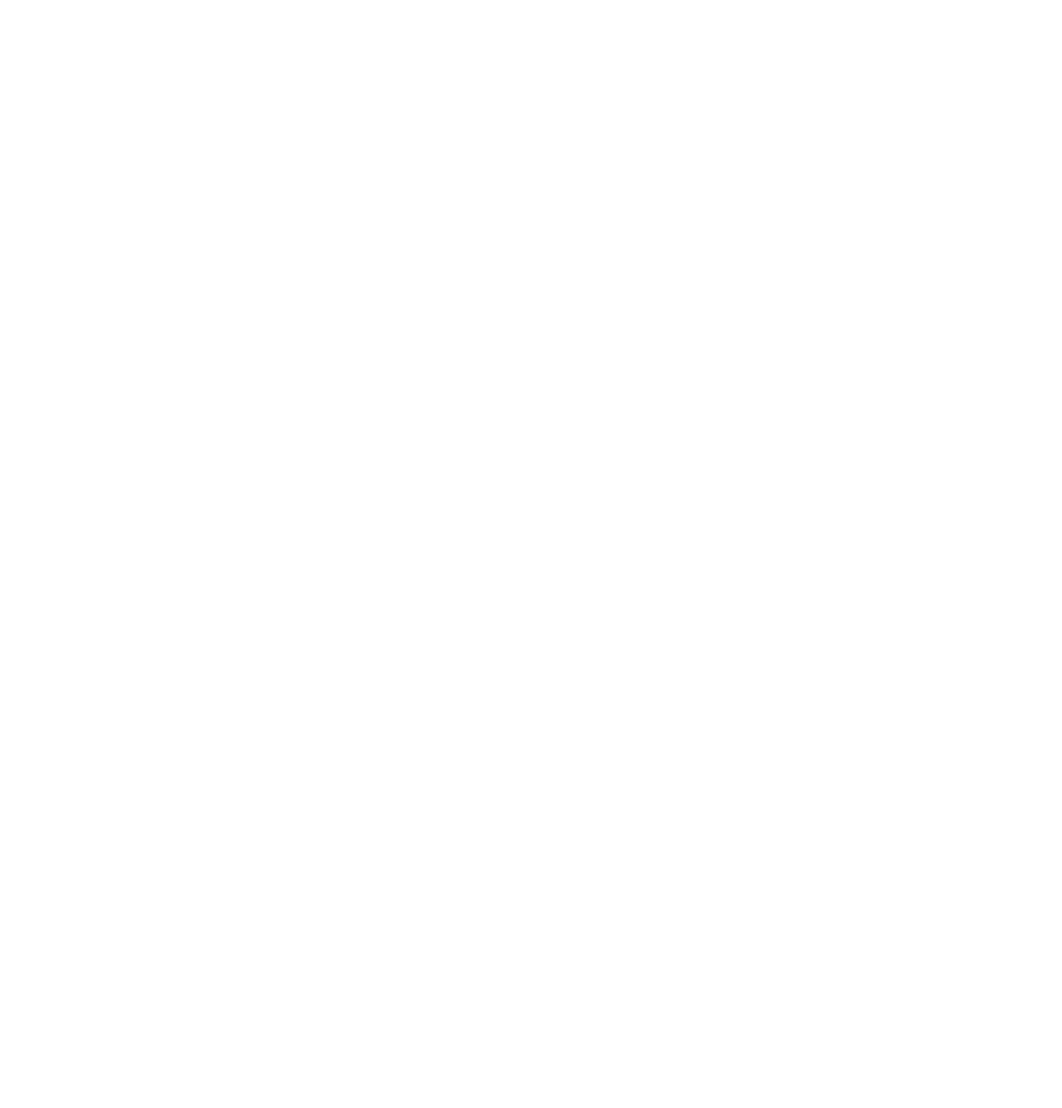
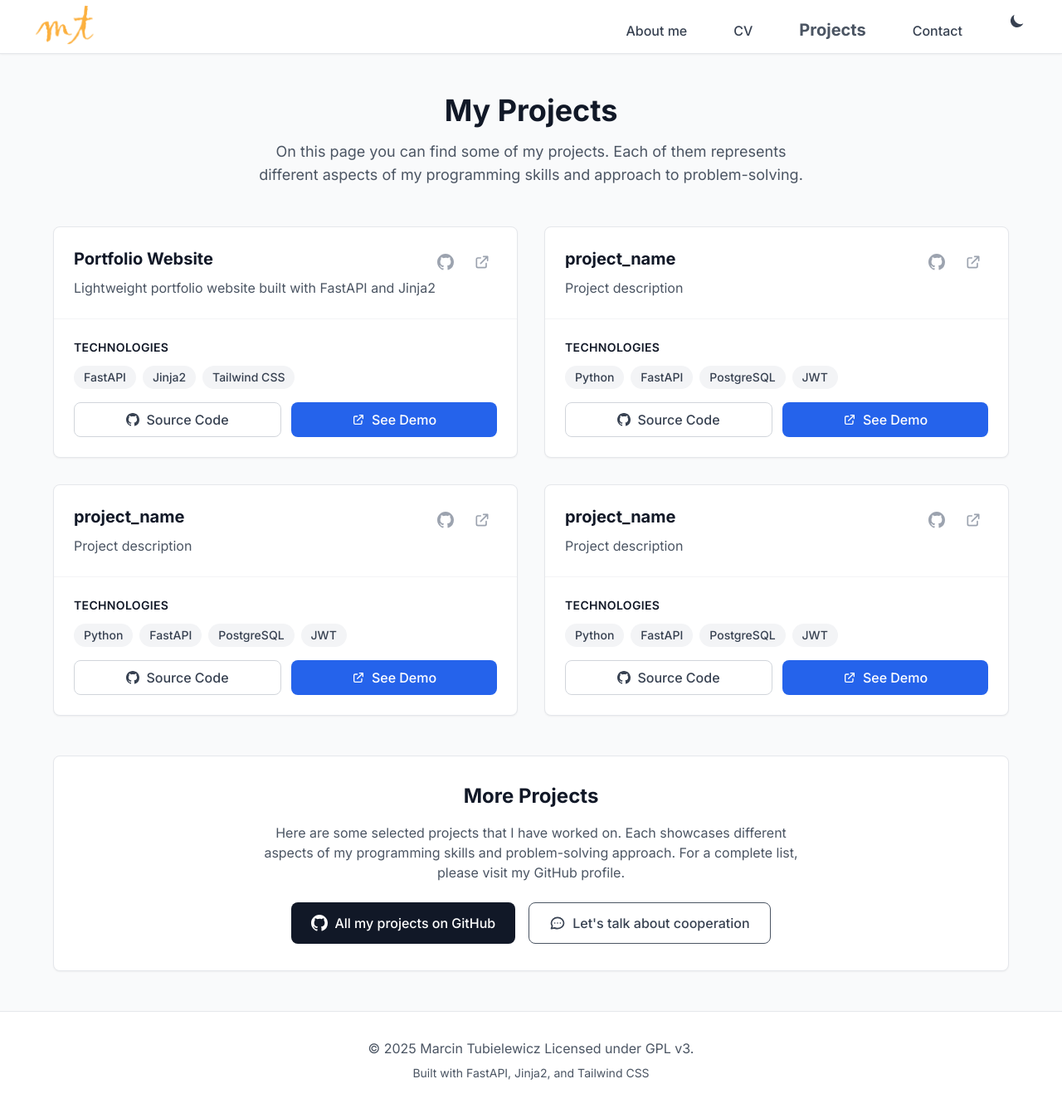
Before and after one commit to marcintubielewicz/marcintubielewicz.github.io, a FastAPI app: page /projects in a window 1280 px wide. Before the commit the page is empty. Shown: the whole page at 83% size. Before the commit the page ends 800 px from the top, so only its background shows below. Run offline with FastAPI, Linux system fonts and the light colour scheme; some libraries are stand-ins or nearby versions.

Commit message:
code refactoring, add projects subpage

```diff
--- a/main.py
+++ b/main.py
@@ -18,9 +18,30 @@
         "title": "Portfolio Website",
         "description": "Lightweight portfolio website built with FastAPI and Jinja2",
         "technologies": ["FastAPI", "Jinja2", "Tailwind CSS"],
-        "github_url": "https://github.com/username/portfolio-website",
-        "demo_url": None,
-    }
+        "github_url": "https://github.com/marcintubielewicz/marcintubielewicz.github.io",
+        "demo_url": "https://marcintubielewicz.github.io",
+    },
+    {
+        "title": "project_name",
+        "description": "Project description",
+        "technologies": ["Python", "FastAPI", "PostgreSQL", "JWT"],
+        "github_url": "https://github.com/username/[url]]",
+        "demo_url": "https://demo.url",
+    },
+    {
+        "title": "project_name",
+        "description": "Project description",
+        "technologies": ["Python", "FastAPI", "PostgreSQL", "JWT"],
+        "github_url": "https://github.com/username/[url]]",
+        "demo_url": "https://demo.url",
+    },
+    {
+        "title": "project_name",
+        "description": "Project description",
+        "technologies": ["Python", "FastAPI", "PostgreSQL", "JWT"],
+        "github_url": "https://github.com/username/[url]]",
+        "demo_url": "https://demo.url",
+    },
 ]
 
 
--- a/templates/404.html
+++ b/templates/404.html
@@ -15,7 +15,7 @@
         </div>
 
         <!-- Error Message -->
-        <h1 class="text-4xl font-bold text-gray-900 mb-4">
+        <h1 class="heading-text text-4xl">
             Page Not Found
         </h1>
 
@@ -27,7 +27,7 @@
         <!-- Action Buttons -->
         <div class="space-y-4">
             <a href="/"
-                class="inline-flex items-center px-6 py-3 bg-blue-600 text-white font-medium rounded-lg hover:bg-blue-700 transition-colors shadow-md">
+                class="buttons bg-blue-700 hover:bg-blue-600 text-white shadow-md">
                 <svg class="w-5 h-5 mr-2" fill="none" stroke="currentColor" viewBox="0 0 24 24">
                     <path stroke-linecap="round" stroke-linejoin="round" stroke-width="2"
                         d="M3 12l2-2m0 0l7-7 7 7M5 10v10a1 1 0 001 1h3m10-11l2 2m-2-2v10a1 1 0 01-1 1h-3m-6 0a1 1 0 001-1v-4a1 1 0 011-1h2a1 1 0 011 1v4a1 1 0 001 1m-6 0h6">
@@ -38,7 +38,7 @@
 
             <div class="text-center">
                 <button onclick="history.back()"
-                    class="inline-flex items-center px-4 py-2 text-gray-600 hover:text-gray-800 transition-colors">
+                    class="buttons px-4 py-2 text-gray-600 hover:text-gray-400">
                     <svg class="w-4 h-4 mr-2" fill="none" stroke="currentColor" viewBox="0 0 24 24">
                         <path stroke-linecap="round" stroke-linejoin="round" stroke-width="2"
                             d="M10 19l-7-7m0 0l7-7m-7 7h18"></path>
--- a/templates/about.html
+++ b/templates/about.html
@@ -4,11 +4,11 @@
 {% block description %}About me{% endblock %}
 
 {% block content %}
-<div class="page-container py-12">
+<div class="content-container py-12">
     <!-- Hero Section -->
     <div class="text-center mb-16">
         <div class="mb-8">
-            <div class="w-32 h-32 mx-auto rounded-full shadow-lg bg-cover bg-center bg-no-repeat"
+            <div class="w-48 h-48 mx-auto rounded-full shadow-lg bg-cover bg-center bg-no-repeat"
                 style="background-image: url('/static/images/image.jpg');">
             </div>
         </div>
--- a/templates/base.html
+++ b/templates/base.html
@@ -65,6 +65,7 @@
                         '.background-secondary': {
                             '@apply bg-white dark:bg-gray-800 transition-colors duration-300': {}
                         },
+
                         // NAVIGATION
                         '.nav-container': {
                             '@apply bg-white dark:bg-gray-800 shadow-sm border-b border-gray-200 dark:border-gray-700 sticky top-0 z-50 transition-colors duration-300': {}
@@ -78,10 +79,12 @@
                         '.mobile-nav': {
                             '@apply md:hidden md:block': {}
                         },
+
                         // FOOTER
                         '.footer-container': {
-                            '@apply bg-white dark:bg-gray-800 border-t border-gray-200 dark:border-gray-700 mt-16 transition-colors duration-300': {}
+                            '@apply bg-white dark:bg-gray-800 border-t border-gray-200 dark:border-gray-700 mt-auto transition-colors duration-300': {}
                         },
+
                         // BUTTONS BASE
                         '.buttons': {
                             '@apply inline-flex items-center px-6 py-3 font-medium rounded-lg transition-colors': {}
@@ -200,7 +203,7 @@
     </nav>
 
     <!-- Main Content -->
-    <main class="min-h-screen">
+    <main class="page-container">
         {% block content %}{% endblock %}
     </main>
 
--- a/templates/projects.html
+++ b/templates/projects.html
@@ -0,0 +1,126 @@
+{% extends "base.html" %}
+
+{% block title %}Projects - Portfolio{% endblock %}
+{% block description %}My projects - applications, websites, tools{% endblock %}
+
+{% block content %}
+<div class="page-container py-12">
+    <!-- Header -->
+    <div class="text-center mb-12">
+        <h1 class="heading-text text-4xl mb-4">My Projects</h1>
+        <p class="text-lg text-gray-600 max-w-2xl mx-auto">
+            On this page you can find some of my projects.
+            Each of them represents different aspects of my programming skills and approach to problem-solving.
+        </p>
+    </div>
+
+    <!-- Projects Grid -->
+    <div class="grid lg:grid-cols-2 gap-8 mb-12">
+        {% for project in projects %}
+        <div
+            class="background-secondary rounded-lg shadow-sm border border-gray-200 dark:border-gray-700 overflow-hidden hover:shadow-md transition-all">
+            <!-- Project Header -->
+            <div class="p-6 border-b border-gray-100 dark:border-gray-700">
+                <div class="flex items-start justify-between">
+                    <h2 class="text-xl font-bold text-gray-900 dark:text-gray-100 mb-2">{{ project.title }}</h2>
+                    <div class="flex space-x-2">
+                        {% if project.github_url %}
+                        <a href="{{ project.github_url }}" target="_blank" rel="noopener noreferrer"
+                            class="p-2 text-gray-400 hover:text-gray-600 transition-colors"
+                            title="See source code on GitHub">
+                            <svg class="w-5 h-5" fill="currentColor" viewBox="0 0 20 20">
+                                <path fill-rule="evenodd"
+                                    d="M10 0C4.477 0 0 4.484 0 10.017c0 4.425 2.865 8.18 6.839 9.504.5.092.682-.217.682-.483 0-.237-.008-.868-.013-1.703-2.782.605-3.369-1.343-3.369-1.343-.454-1.158-1.11-1.466-1.11-1.466-.908-.62.069-.608.069-.608 1.003.07 1.531 1.032 1.531 1.032.892 1.53 2.341 1.088 2.91.832.092-.647.35-1.088.636-1.338-2.22-.253-4.555-1.113-4.555-4.951 0-1.093.39-1.988 1.029-2.688-.103-.253-.446-1.272.098-2.65 0 0 .84-.27 2.75 1.026A9.564 9.564 0 0110 4.844c.85.004 1.705.115 2.504.337 1.909-1.296 2.747-1.027 2.747-1.027.546 1.379.203 2.398.1 2.651.64.7 1.028 1.595 1.028 2.688 0 3.848-2.339 4.695-4.566 4.942.359.31.678.921.678 1.856 0 1.338-.012 2.419-.012 2.747 0 .268.18.58.688.482A10.019 10.019 0 0020 10.017C20 4.484 15.522 0 10 0z"
+                                    clip-rule="evenodd"></path>
+                            </svg>
+                        </a>
+                        {% endif %}
+                        {% if project.demo_url %}
+                        <a href="{{ project.demo_url }}" target="_blank" rel="noopener noreferrer"
+                            class="p-2 text-gray-400 hover:text-blue-600 transition-colors" title="See demo">
+                            <svg class="w-5 h-5" fill="none" stroke="currentColor" viewBox="0 0 24 24">
+                                <path stroke-linecap="round" stroke-linejoin="round" stroke-width="2"
+                                    d="M10 6H6a2 2 0 00-2 2v10a2 2 0 002 2h10a2 2 0 002-2v-4M14 4h6m0 0v6m0-6L10 14">
+                                </path>
+                            </svg>
+                        </a>
+                        {% endif %}
+                    </div>
+                </div>
+                <p class="text-gray-600 dark:text-gray-300 leading-relaxed">{{ project.description }}</p>
+            </div>
+
+            <!-- Technologies -->
+            <div class="p-6">
+                <h3 class="text-sm font-semibold text-gray-900 dark:text-gray-100 mb-3 uppercase tracking-wide">
+                    Technologies</h3>
+                <div class="flex flex-wrap gap-2 mb-4">
+                    {% for tech in project.technologies %}
+                    <span
+                        class="px-3 py-1 bg-gray-100 dark:bg-gray-700 text-gray-700 dark:text-gray-300 rounded-full text-sm font-medium">
+                        {{ tech }}
+                    </span>
+                    {% endfor %}
+                </div>
+
+                <!-- Action Buttons -->
+                <div class="flex space-x-3">
+                    {% if project.github_url %}
+                    <a href="{{ project.github_url }}" target="_blank" rel="noopener noreferrer"
+                        class="flex-1 inline-flex items-center justify-center px-4 py-2 border border-gray-300 dark:border-gray-600 text-gray-700 dark:text-gray-300 font-medium rounded-lg hover:bg-gray-50 dark:hover:bg-gray-700 transition-colors">
+                        <svg class="w-4 h-4 mr-2" fill="currentColor" viewBox="0 0 20 20">
+                            <path fill-rule="evenodd"
+                                d="M10 0C4.477 0 0 4.484 0 10.017c0 4.425 2.865 8.18 6.839 9.504.5.092.682-.217.682-.483 0-.237-.008-.868-.013-1.703-2.782.605-3.369-1.343-3.369-1.343-.454-1.158-1.11-1.466-1.11-1.466-.908-.62.069-.608.069-.608 1.003.07 1.531 1.032 1.531 1.032.892 1.53 2.341 1.088 2.91.832.092-.647.35-1.088.636-1.338-2.22-.253-4.555-1.113-4.555-4.951 0-1.093.39-1.988 1.029-2.688-.103-.253-.446-1.272.098-2.65 0 0 .84-.27 2.75 1.026A9.564 9.564 0 0110 4.844c.85.004 1.705.115 2.504.337 1.909-1.296 2.747-1.027 2.747-1.027.546 1.379.203 2.398.1 2.651.64.7 1.028 1.595 1.028 2.688 0 3.848-2.339 4.695-4.566 4.942.359.31.678.921.678 1.856 0 1.338-.012 2.419-.012 2.747 0 .268.18.58.688.482A10.019 10.019 0 0020 10.017C20 4.484 15.522 0 10 0z"
+                                clip-rule="evenodd"></path>
+                        </svg>
+                        Source Code
+                    </a>
+                    {% endif %}
+                    {% if project.demo_url %}
+                    <a href="{{ project.demo_url }}" target="_blank" rel="noopener noreferrer"
+                        class="flex-1 inline-flex items-center justify-center px-4 py-2 bg-blue-600 text-white font-medium rounded-lg hover:bg-blue-700 transition-colors">
+                        <svg class="w-4 h-4 mr-2" fill="none" stroke="currentColor" viewBox="0 0 24 24">
+                            <path stroke-linecap="round" stroke-linejoin="round" stroke-width="2"
+                                d="M10 6H6a2 2 0 00-2 2v10a2 2 0 002 2h10a2 2 0 002-2v-4M14 4h6m0 0v6m0-6L10 14"></path>
+                        </svg>
+                        See Demo
+                    </a>
+                    {% endif %}
+                </div>
+            </div>
+        </div>
+        {% endfor %}
+    </div>
+
+    <!-- Additional Projects Section -->
+    <div
+        class="bg-white dark:bg-gray-800 rounded-lg shadow-sm border border-gray-200 dark:border-gray-700 p-8 text-center transition-colors duration-300">
+        <h2 class="text-2xl font-bold text-gray-900 dark:text-gray-100 mb-4">More Projects</h2>
+        <p class="text-gray-600 dark:text-gray-300 mb-6 max-w-2xl mx-auto">
+            Here are some selected projects that I have worked on.
+            Each showcases different aspects of my programming skills and problem-solving approach.
+            For a complete list, please visit my GitHub profile.
+        </p>
+        <div class="flex flex-col sm:flex-row gap-4 justify-center">
+            <a href="https://github.com/username" target="_blank" rel="noopener noreferrer"
+                class="buttons bg-gray-900 dark:bg-gray-700 hover:bg-gray-700 dark:hover:bg-gray-600 text-white">
+                <svg class="w-5 h-5 mr-2" fill="currentColor" viewBox="0 0 20 20">
+                    <path fill-rule="evenodd"
+                        d="M10 0C4.477 0 0 4.484 0 10.017c0 4.425 2.865 8.18 6.839 9.504.5.092.682-.217.682-.483 0-.237-.008-.868-.013-1.703-2.782.605-3.369-1.343-3.369-1.343-.454-1.158-1.11-1.466-1.11-1.466-.908-.62.069-.608.069-.608 1.003.07 1.531 1.032 1.531 1.032.892 1.53 2.341 1.088 2.91.832.092-.647.35-1.088.636-1.338-2.22-.253-4.555-1.113-4.555-4.951 0-1.093.39-1.988 1.029-2.688-.103-.253-.446-1.272.098-2.65 0 0 .84-.27 2.75 1.026A9.564 9.564 0 0110 4.844c.85.004 1.705.115 2.504.337 1.909-1.296 2.747-1.027 2.747-1.027.546 1.379.203 2.398.1 2.651.64.7 1.028 1.595 1.028 2.688 0 3.848-2.339 4.695-4.566 4.942.359.31.678.921.678 1.856 0 1.338-.012 2.419-.012 2.747 0 .268.18.58.688.482A10.019 10.019 0 0020 10.017C20 4.484 15.522 0 10 0z"
+                        clip-rule="evenodd"></path>
+                </svg>
+                All my projects on GitHub
+            </a>
+            <a href="/contact"
+                class="buttons border border-gray-600 dark:border-gray-300 text-gray-700 dark:text-gray-300 hover:bg-gray-200 dark:hover:bg-gray-700">
+                <svg class="w-5 h-5 mr-2" fill="none" stroke="currentColor" viewBox="0 0 24 24">
+                    <path stroke-linecap="round" stroke-linejoin="round" stroke-width="2"
+                        d="M8 12h.01M12 12h.01M16 12h.01M21 12c0 4.418-4.03 8-9 8a9.863 9.863 0 01-4.255-.949L3 20l1.395-3.72C3.512 15.042 3 13.574 3 12c0-4.418 4.03-8 9-8s9 3.582 9 8z">
+                    </path>
+                </svg>
+                Let's talk about cooperation
+            </a>
+        </div>
+    </div>
+</div>
+{% endblock %}
```
